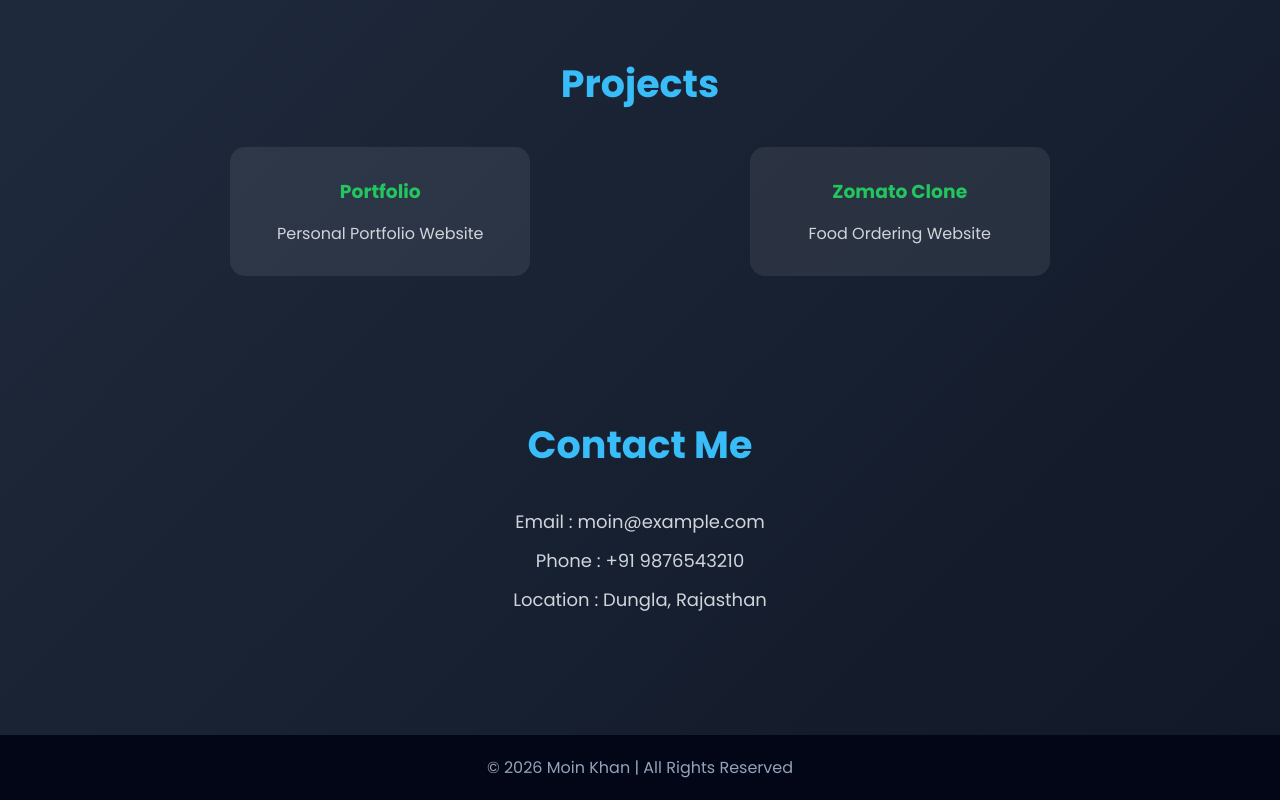
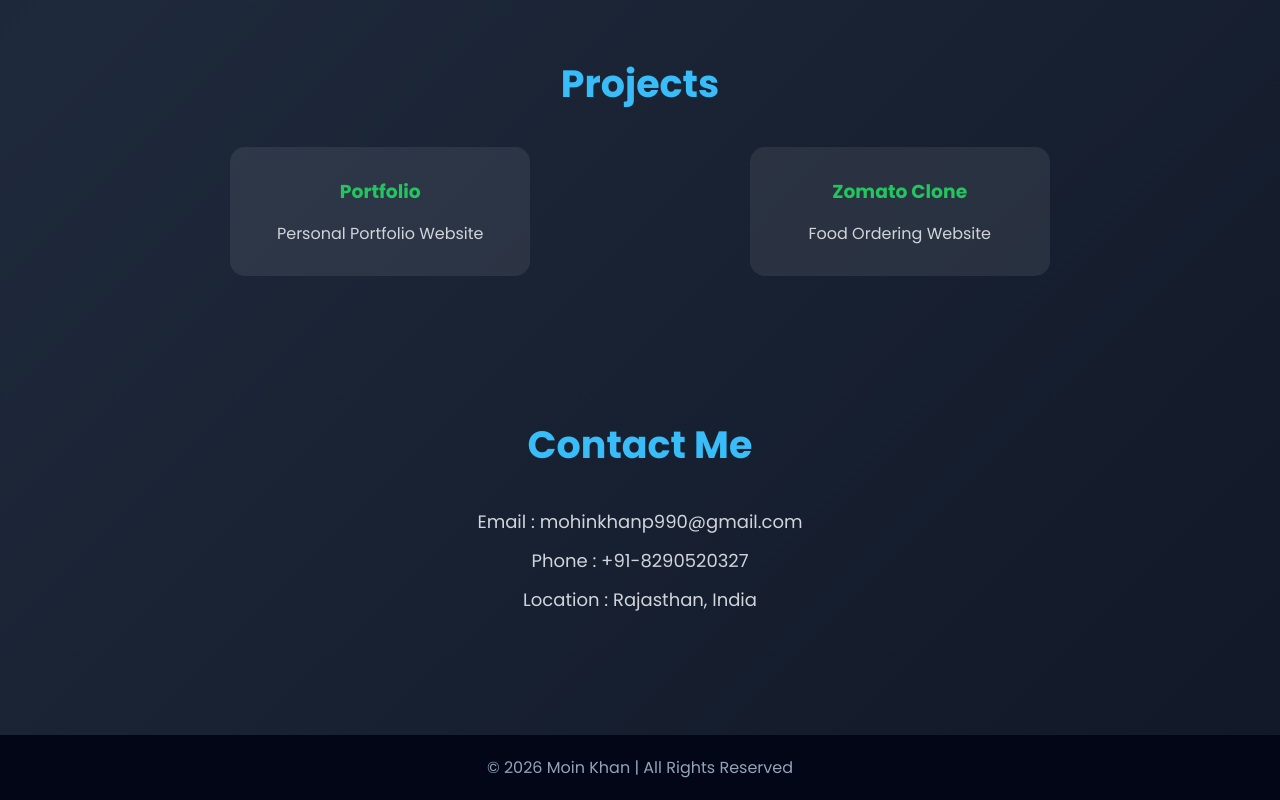
Before and after one commit to moin-ahmadd/my-portfolio, a plain HTML site: page index.html in a window 1280 px wide. Shown: the part 1889-2689 px from the top of the page. Drawn offline with Linux system fonts and the light colour scheme.

Commit message:
Updated contact section

```diff
--- a/index.html
+++ b/index.html
@@ -69,7 +69,7 @@
         <h2>About Me</h2>
 
         <div class="about-content">
-           <p>My name is Moin Ahmad</p>
+            <p>My name is Moin Ahmad</p>
             <p>I am a BCA (Bachelor of Computer Applications) student.</p>
             <p>I am a Continuous Learner of HTML and CSS</p>
             <p>My Next step is learning Javascript</p>
@@ -136,11 +136,15 @@
 
         <h2>Contact Me</h2>
 
-        <p>Email : moin@example.com</p>
+        <p>Email :
+            <a href="mailto:mohinkhanp990@gmail.com">mohinkhanp990@gmail.com</a>
+        </p>
 
-        <p>Phone : +91 9876543210</p>
+        <p>Phone :
+            <a href="tel:+918290520327">+91-8290520327</a>
+        </p>
 
-        <p>Location : Dungla, Rajasthan</p>
+        <p>Location : Rajasthan, India</p>
 
     </section>
 
--- a/style.css
+++ b/style.css
@@ -200,9 +200,10 @@
     transition: .4s;
     text-align: center;
 }
-.project-card h3 a{
+
+.project-card h3 a {
     text-decoration: none;
-     color: #22c55e;
+    color: #22c55e;
 }
 
 .project-card:hover {
@@ -229,6 +230,11 @@
     margin: 12px 0;
     color: #d1d5db;
     font-size: 18px;
+}
+
+.contact p a {
+    text-decoration: none;
+    color: #d1d5db;
 }
 
 /* Footer */
```
